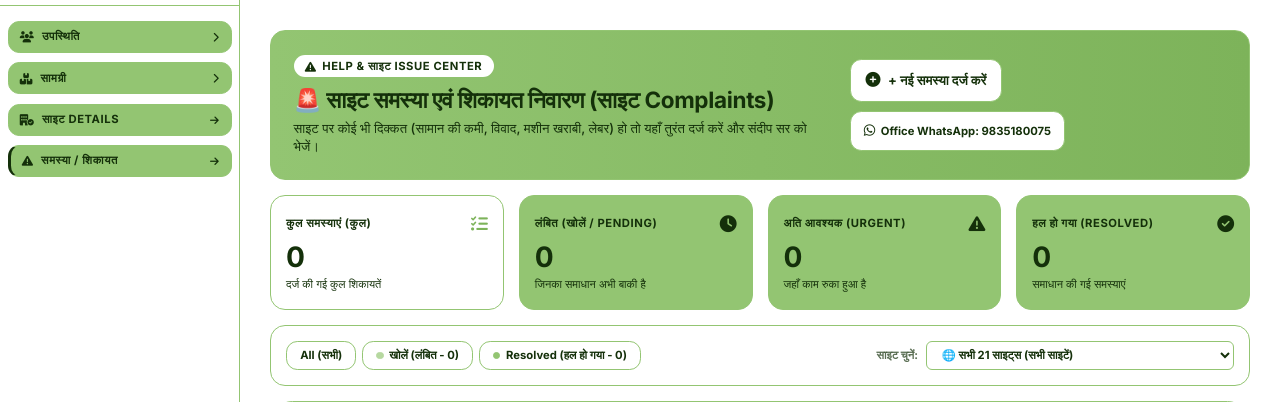
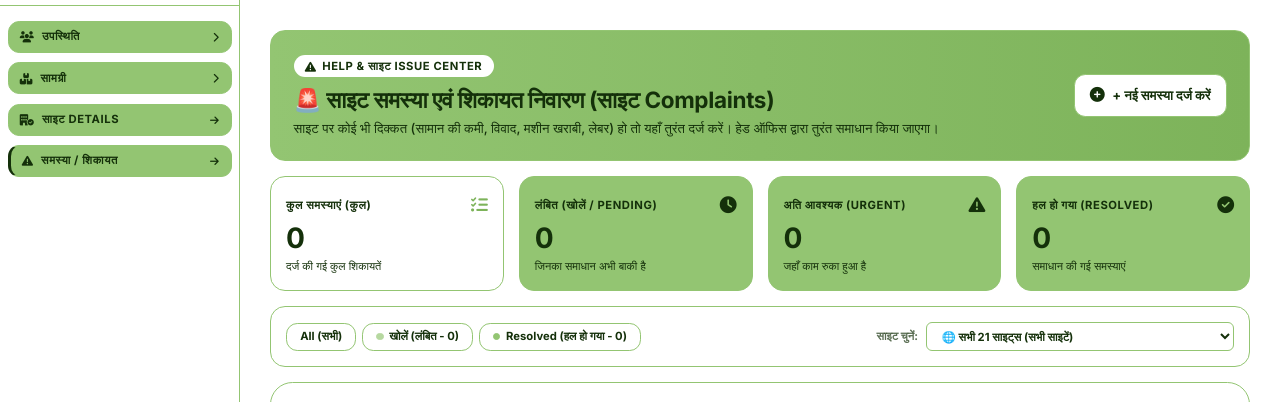
Before and after one commit to subashrajsp143-beep/sandipkumar-tracker, a Flask app: page /complaints in a window 1280 px wide. Shown: the part 60-462 px from the top of the page. Run offline with Flask 3, Linux system fonts and the light colour scheme; data comes from the database, SQL or seed files in the repository; both versions use the stored data as it was after the commit; data that the repository does not hold is empty; some libraries are stand-ins or nearby versions.

Commit message:
Completely remove private master number from complaints UI, WhatsApp links, and client API responses

```diff
--- a/app.py
+++ b/app.py
@@ -3152,32 +3152,10 @@ def api_create_complaint():
             priority=priority
         )
 
-        ist_now = datetime.datetime.utcnow() + datetime.timedelta(hours=5, minutes=30)
-        dt_str = ist_now.strftime("%d-%b-%Y %I:%M %p")
-        prio_label = "अति आवश्यक (URGENT)" if priority == "urgent" else "सामान्य (Normal)"
-
-        whatsapp_msg = (
-            "*⚠️ नई साइट समस्या / COMPLAINT*\n"
-            "━━━━━━━━━━━━━━━━━━━━\n"
-            f"📍 *साइट:* {site_name} ({site_code})\n"
-            f"👤 *सुपरवाइजर:* {supervisor_name}\n"
-            f"📞 *फोन:* {supervisor_phone}\n"
-            f"🏷️ *प्रकार:* {category}\n"
-            f"🚨 *प्राथमिकता:* {prio_label}\n"
-            "📝 *समस्या विवरण:*\n"
-            f"{description}\n"
-            "━━━━━━━━━━━━━━━━━━━━\n"
-            f"📅 *दिनांक:* {dt_str}\n"
-            "🏢 M/S Sandip Kumar - JJM Tracker"
-        )
-        whatsapp_url = "https://wa.me/919835180075?text=" + urllib.parse.quote(whatsapp_msg)
-
         return jsonify({
             "success": True,
-            "message": "✅ शिकायत सफलता-पूर्वक दर्ज हो गई!",
-            "complaint_id": cid,
-            "whatsapp_url": whatsapp_url,
-            "whatsapp_text": whatsapp_msg
+            "message": "✅ शिकायत सफलता-पूर्वक दर्ज हो गई! ऑफिस द्वारा जल्द ही संज्ञान लिया जाएगा।",
+            "complaint_id": cid
         })
     except Exception as ex:
         return jsonify({"success": False, "message": f"Error: {str(ex)}"}), 500
--- a/static/sw.js
+++ b/static/sw.js
@@ -1,5 +1,5 @@
 // Service Worker for M/S Sandip Kumar Material Tracker
-const CACHE_NAME = 'sandip-tracker-v52';
+const CACHE_NAME = 'sandip-tracker-v54';
 const STATIC_ASSETS = [
   '/',
   '/static/css/theme.css',
--- a/templates/complaints.html
+++ b/templates/complaints.html
@@ -16,7 +16,7 @@
                     🚨 साइट समस्या एवं शिकायत निवारण (Site Complaints)
                 </h1>
                 <p class="text-xs sm:text-sm text-[#14300A]/90 mt-1 font-medium">
-                    साइट पर कोई भी दिक्कत (सामान की कमी, विवाद, मशीन खराबी, लेबर) हो तो यहाँ तुरंत दर्ज करें और संदीप सर को भेजें।
+                    साइट पर कोई भी दिक्कत (सामान की कमी, विवाद, मशीन खराबी, लेबर) हो तो यहाँ तुरंत दर्ज करें। हेड ऑफिस द्वारा तुरंत समाधान किया जाएगा।
                 </p>
             </div>
 
@@ -26,10 +26,7 @@
                     <i class="fa-solid fa-plus-circle text-base text-[#93C572]"></i>
                     <span>+ नई समस्या दर्ज करें</span>
                 </button>
-                <a href="https://wa.me/919835180075" target="_blank" class="px-3.5 py-2.5 rounded-xl bg-white hover:bg-white/90 text-[#14300A] font-bold text-xs shadow-sm transition flex items-center gap-1.5 border border-[#93C572]">
-                    <i class="fa-brands fa-whatsapp text-emerald-600 text-sm"></i>
-                    <span>Office WhatsApp: 9835180075</span>
-                </a>
+
             </div>
         </div>
     </div>
@@ -229,13 +226,18 @@
 
             <!-- Footer Action Buttons -->
             <div class="pt-2 border-t border-slate-100 flex flex-wrap items-center justify-between gap-2">
-                <!-- WhatsApp Share Button (For Anyone to message Sandip Sir) -->
-                {% set wa_text = "*⚠️ साइट समस्या / COMPLAINT*\n📍 साइट: " ~ c.site_name ~ "\n👤 सुपरवाइजर: " ~ c.supervisor_name ~ " (" ~ c.supervisor_phone ~ ")\n🏷️ समस्या: " ~ c.category ~ "\n📝 विवरण: " ~ c.description ~ "\n📅 दिनांक: " ~ c.created_at %}
-                <a href="https://wa.me/919835180075?text={{ wa_text|urlencode }}" target="_blank"
-                   class="px-3 py-1.5 rounded-xl bg-emerald-600 hover:bg-emerald-700 text-white font-bold text-xs transition flex items-center gap-1.5 shadow-xs">
-                    <i class="fa-brands fa-whatsapp text-sm"></i>
-                    <span>WhatsApp पर भेजें</span>
-                </a>
+                <!-- Status Note -->
+                <div>
+                    {% if c.status == 'open' %}
+                    <span class="inline-flex items-center gap-1 text-[11px] font-bold text-amber-700 bg-amber-50 px-2.5 py-1 rounded-lg border border-amber-200">
+                        <i class="fa-solid fa-clock-rotate-left text-[10px]"></i> ऑफिस संज्ञान हेतु लंबित (Pending)
+                    </span>
+                    {% else %}
+                    <span class="inline-flex items-center gap-1 text-[11px] font-bold text-emerald-700 bg-emerald-50 px-2.5 py-1 rounded-lg border border-emerald-200">
+                        <i class="fa-solid fa-circle-check text-[10px]"></i> समस्या हल हो चुकी है (Resolved)
+                    </span>
+                    {% endif %}
+                </div>
 
                 <!-- Owner Actions (Resolve / Delete) -->
                 {% if is_master_owner %}
@@ -397,22 +399,19 @@
 <!-- SUCCESS POPUP WITH INSTANT WHATSAPP SEND BUTTON              -->
 <!-- ============================================================ -->
 <div id="complaintSuccessModal" class="hidden fixed inset-0 z-50 bg-slate-900/70 backdrop-blur-xs flex items-center justify-center p-4">
-    <div class="bg-white rounded-3xl max-w-sm w-full p-6 text-center space-y-4 shadow-2xl border border-emerald-300 animate-scaleIn">
-        <div class="w-16 h-16 rounded-full bg-emerald-100 text-emerald-600 flex items-center justify-center text-3xl mx-auto shadow-inner border border-emerald-300">
-            <i class="fa-solid fa-check"></i>
+    <div class="bg-white rounded-3xl max-w-sm w-full p-6 text-center space-y-4 shadow-2xl border border-[#93C572] animate-scaleIn">
+        <div class="w-16 h-16 rounded-full bg-emerald-100 text-[#14300A] flex items-center justify-center text-3xl mx-auto shadow-inner border border-emerald-300">
+            <i class="fa-solid fa-circle-check text-emerald-600"></i>
         </div>
         <div>
-            <h3 class="text-base font-black text-slate-900">शिकायत दर्ज हो गई है!</h3>
-            <p class="text-xs text-slate-600 mt-1">आपकी समस्या सिस्टम में रिकॉर्ड हो गई है। तुरंत संदीप सर के WhatsApp पर भी भेजें:</p>
+            <h3 class="text-base font-black text-[#14300A]">समस्या दर्ज हो गई है!</h3>
+            <p class="text-xs text-slate-600 mt-2 leading-relaxed">
+                आपकी शिकायत सिस्टम में सफलता-पूर्वक रिकॉर्ड हो गई है। हेड ऑफिस द्वारा इस पर तुरंत आवश्यक कार्रवाई की जाएगी।
+            </p>
         </div>
 
-        <a id="successWhatsAppBtn" href="#" target="_blank" class="w-full py-3.5 rounded-2xl bg-emerald-600 hover:bg-emerald-500 text-white font-black text-sm shadow-lg shadow-emerald-900/20 transition flex items-center justify-center gap-2">
-            <i class="fa-brands fa-whatsapp text-lg"></i>
-            <span>WhatsApp पर संदीप सर को भेजें</span>
-        </a>
-
-        <button type="button" onclick="window.location.reload()" class="w-full py-2.5 rounded-xl bg-slate-100 hover:bg-slate-200 text-slate-700 font-bold text-xs transition cursor-pointer">
-            बंद करें (Done)
+        <button type="button" onclick="window.location.reload()" class="w-full py-3 rounded-2xl bg-[#14300A] hover:bg-[#1E4310] text-white font-bold text-sm shadow-md transition cursor-pointer">
+            ठीक है (Done)
         </button>
     </div>
 </div>
@@ -498,7 +497,7 @@ async function submitComplaintForm(e) {
         if (data.success) {
             closeNewComplaintModal();
             // Show WhatsApp button popup
-            document.getElementById('successWhatsAppBtn').href = data.whatsapp_url;
+            // modal confirmed
             document.getElementById('complaintSuccessModal').classList.remove('hidden');
         } else {
             alert('❌ ' + (data.message || 'त्रुटि हुई'));
```
Also changed, not shown: material_tracker.db.
